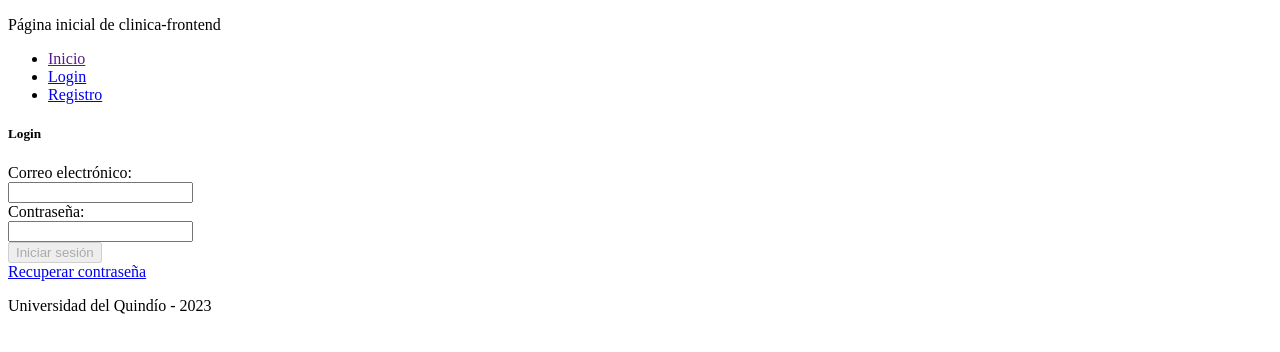
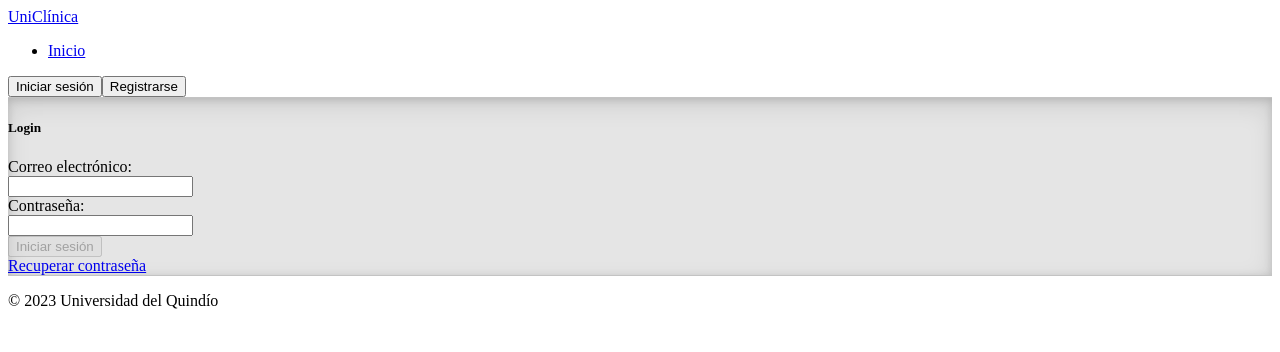
Before and after one commit to pagutierrezd/Clinica-Frontend, an Angular app: page /login in a window 1280 px wide. Shown: the top 352 px of the page. Built offline with nearby package versions, Linux system fonts and the light colour scheme.

Commit message:
ajustes y lógica del componente recuperar clave

```diff
--- a/src/app/app.component.css
+++ b/src/app/app.component.css
@@ -0,0 +1,6 @@
+.seccion-pagina {
+    background-color: rgba(0, 0, 0, .1);
+    border: solid rgba(0, 0, 0, .15);
+    border-width: 1px 0;
+    box-shadow: inset 0 0.5em 1.5em rgb(0 0 0 / 10%), inset 0 0.125em 0.5em rgb(0 0 0 / 15%);
+    }
--- a/src/app/app.component.html
+++ b/src/app/app.component.html
@@ -1,12 +1,42 @@
-<header>
-  <p>Página inicial de {{title}}</p>
-  <ul>
-    <li><a href="">Inicio</a></li>
-    <li><a href="/login">Login</a></li>
-    <li><a href="/registro">Registro</a></li>
-  </ul>
+  <header class="p-3 text-bg-primary">
+    <div class="container">
+      <div class="d-flex flex-wrap align-items-center justify-content-center
+    justify-content-lg-start">
+        <a routerLink="" class="d-flex align-items-center mb-2 mb-lg-0 text-white
+    text-decoration-none">
+
+          <i class="fa-solid fa-hospital" style="color: #ffffff;"></i>
+          <span class="fs-4 ms-3 me-3">{{title}}</span>
+        </a>
+        <ul class="nav col-12 col-lg-auto me-lg-auto mb-2 justify-content-center mb-md-0">
+          <li><a routerLink="" class="nav-link px-2 text-white">Inicio</a></li>
+          <!--<li><a routerLink="" class="nav-link px-2 text-white">Gestión médicos</a></li>
+          <li><a routerLink="admin/pqrs-admin" class="nav-link px-2 text-white">Gestión PQRS</a></li>
+          <li><a routerLink="" class="nav-link px-2 text-white">Gestión Citas</a></li>-->
+        </ul>
+        <div class="text-end" *ngIf="!isLogged; then nologged else logged"></div>
+        <ng-template #nologged>
+          <div class="text-end">
+            <button type="button" routerLink="/login" class="btn btn-outline-light me-2">Iniciar sesión</button>
+            <button type="button" routerLink="/registro" class="btn btn-warning">Registrarse</button>
+          </div>
+        </ng-template>
+        <ng-template #logged>
+          <div class="text-end">
+            <label class="me-3">Hola {{email}}</label>
+            <button type="button" (click)="logout()" class="btn btn-warning">salir</button>
+          </div>
+        </ng-template>
+      </div>
+    </div>
   </header>
-  <router-outlet></router-outlet>
-  <footer>
-  <p>Universidad del Quindío - 2023</p>
-  </footer>
+  <div class="seccion-pagina p-4">
+    <div class="container">
+      <router-outlet></router-outlet>
+    </div>
+  </div>
+  <div class="container">
+    <footer class="justify-content-center text-center py-3 my-4 border-top">
+      <p class=" text-muted">© 2023 Universidad del Quindío</p>
+    </footer>
+  </div>
--- a/src/app/app.component.ts
+++ b/src/app/app.component.ts
@@ -1,4 +1,5 @@
 import { Component } from '@angular/core';
+import { TokenService } from './servicios/token.service';
 
 @Component({
   selector: 'app-root',
@@ -6,5 +7,18 @@ import { Component } from '@angular/core';
   styleUrls: ['./app.component.css']
 })
 export class AppComponent {
-  title = 'clinica-frontend';
+  title = 'UniClínica';
+
+  isLogged = false;
+  email: string = "";
+  constructor(private tokenService: TokenService) { }
+  ngOnInit(): void {
+    this.isLogged = this.tokenService.isLogged();
+    if (this.isLogged) {
+      this.email = this.tokenService.getEmail();
+    }
+  }
+  public logout() {
+    this.tokenService.logout();
+  }
 }
```
Also changed, not shown: src/app/pagina/recuperar-password/recuperar-password.component.ts (added, +45 -0 lines), src/app/pagina/recuperar-password/recuperar-password.component.css (added), src/app/pagina/recuperar-password/recuperar-password.component.html (added).
